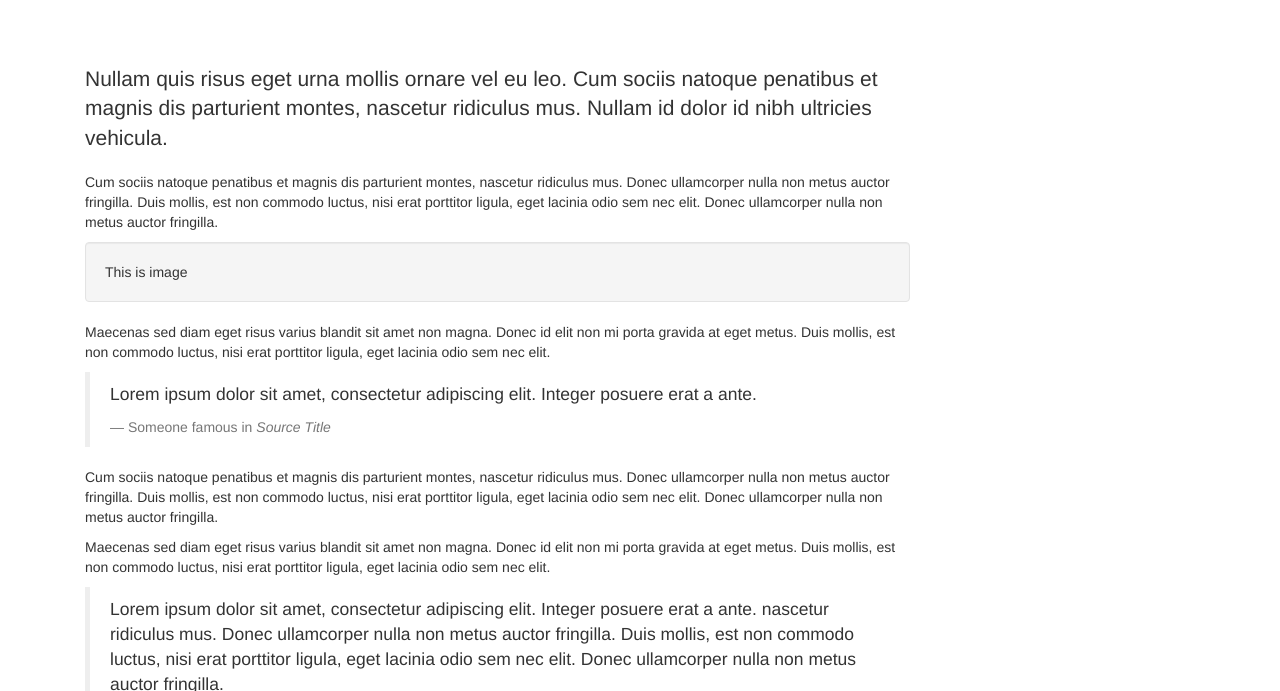
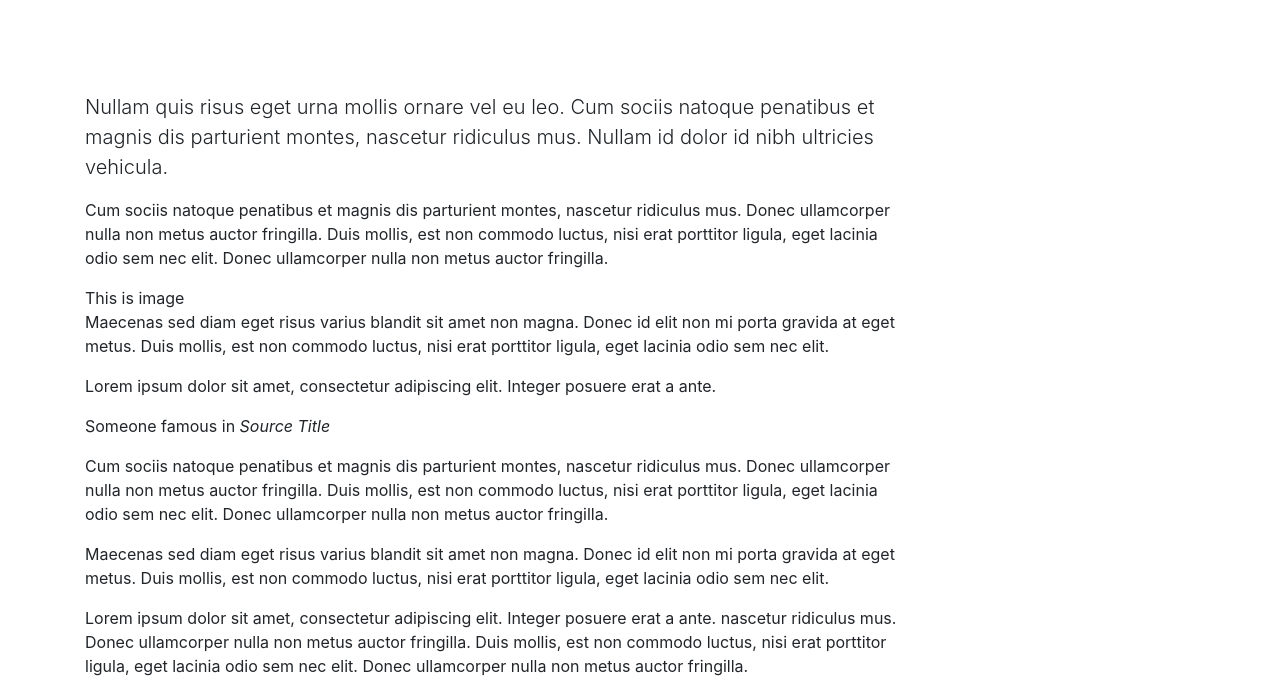
Before and after one commit to isabeljamie10/isabeljamie10.github.io, a plain HTML site: page about.html in a window 1280 px wide. Shown: the part 380-1071 px from the top of the page. Drawn offline with nearby package versions, Linux system fonts and the light colour scheme; grey boxes are pictures that could not be loaded; files whose address does not match are found by name.

Commit message:
Update about.html

```diff
--- a/about.html
+++ b/about.html
@@ -36,7 +36,7 @@
 			</div>
 		</nav>
 	</header>
-            <link href="//maxcdn.bootstrapcdn.com/bootstrap/3.3.0/css/bootstrap.min.css" rel="stylesheet" id="bootstrap-css">
+
 
 <section class="banner-section">
 </section>
```
